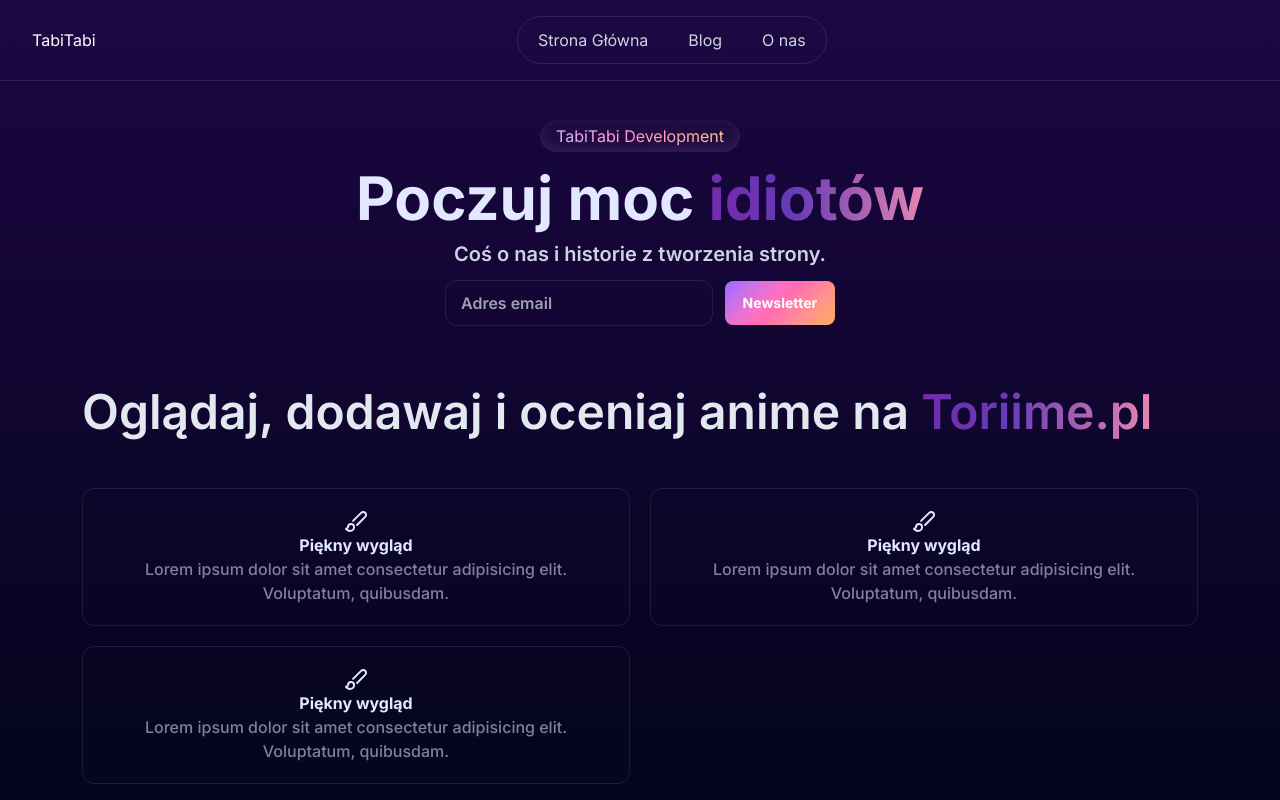
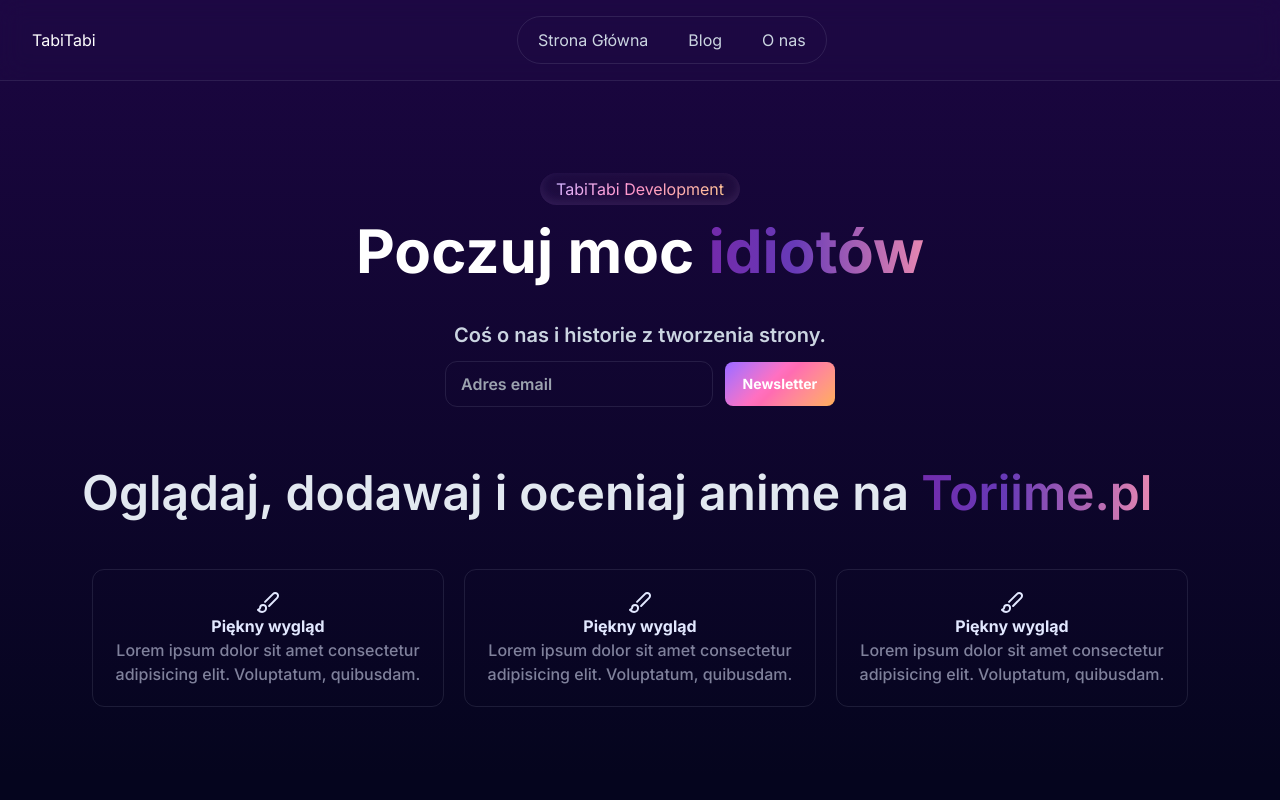
Before and after one commit to toriime/tabitabi.dev, a Next.js app: page / in a window 1280 px wide. Shown: the top 800 px of the page. Built offline with nearby package versions, Linux system fonts and the light colour scheme.

Commit message:
Auto stash before merge of "main" and "origin/main"

```diff
--- a/src/app/page.tsx
+++ b/src/app/page.tsx
@@ -3,12 +3,11 @@ import { Brush } from "lucide-react";
 export default function Home() {
   return (
     <MaxWidthWrapper>
-      <div className="w-full mt-10">
-        <div className="flex flex-col items-center">
+      <div className="w-full h-[calc(100vh-80px)] flex flex-col justify-center items-center">
         <div className="header-badge mx-auto mb-4 flex max-w-fit items-center space-x-2 overflow-hidden rounded-full px-4 py-1">
           <p className="header-text">TabiTabi Development</p>
         </div>
-          <h1 className="max-w-4xl text-5xl font-bold md:text-6xl lg:text-6xl mb-3 text-center text-title">
+        <h1 className="max-w-4xl text-5xl font-bold md:text-6xl lg:text-6xl mb-10">
           Poczuj moc{" "}
           <span className="magic-text-animate whitespace-nowrap">
             idiotów
@@ -44,8 +43,8 @@ export default function Home() {
               </h1>
             </div>
 
-            <div className="gap-[20px] grid grid-cols-1 sm:grid-cols-2 mt-10">
-              <div className="w-full isolate relative rounded-xl p-5 border-[1px] border-borderLight h-fulls">
+            <div className="gap-5 flex flex-wrap mt-10 justify-center">
+              <div className="w-[22rem] isolate relative rounded-xl p-5 border-[1px] border-borderLight">
                 <div className="flex flex-col items-center">
                   <Brush className="text-title" />
                   <h3 className="font-bold text-1xl text-center text-title">
@@ -58,7 +57,7 @@ export default function Home() {
                   {/* miejsce na zdjęcie */}
                 </div>
               </div>
-              <div className="w-full isolate relative rounded-xl p-5 border-[1px] border-borderLight h-fulls">
+              <div className="w-[22rem] isolate relative rounded-xl p-5 border-[1px] border-borderLight h-fulls">
                 <div className="flex flex-col items-center">
                   <Brush className="text-title" />
                   <h3 className="font-bold text-1xl text-center text-title">
@@ -71,7 +70,7 @@ export default function Home() {
                   {/* miejsce na zdjęcie */}
                 </div>
               </div>
-              <div className="w-full isolate relative rounded-xl p-5 border-[1px] border-borderLight h-fulls">
+              <div className="w-[22rem] isolate relative rounded-xl p-5 border-[1px] border-borderLight h-fulls">
                 <div className="flex flex-col items-center">
                   <Brush className="text-title" />
                   <h3 className="font-bold text-1xl text-center text-title">
@@ -87,7 +86,6 @@ export default function Home() {
             </div>
           </div>
         </div>
-      </div>
     </MaxWidthWrapper>
   );
 }
```
Lines whose indentation alone changed are shown as unchanged.
